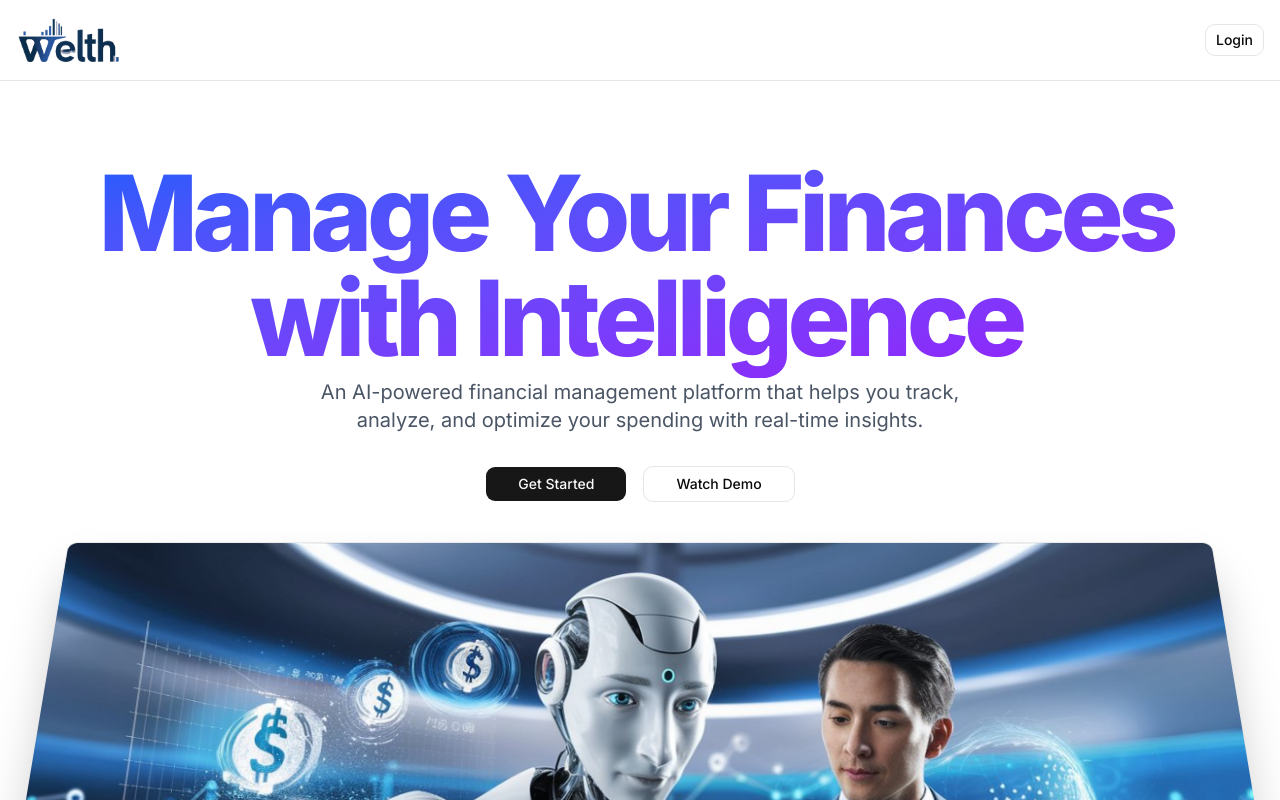
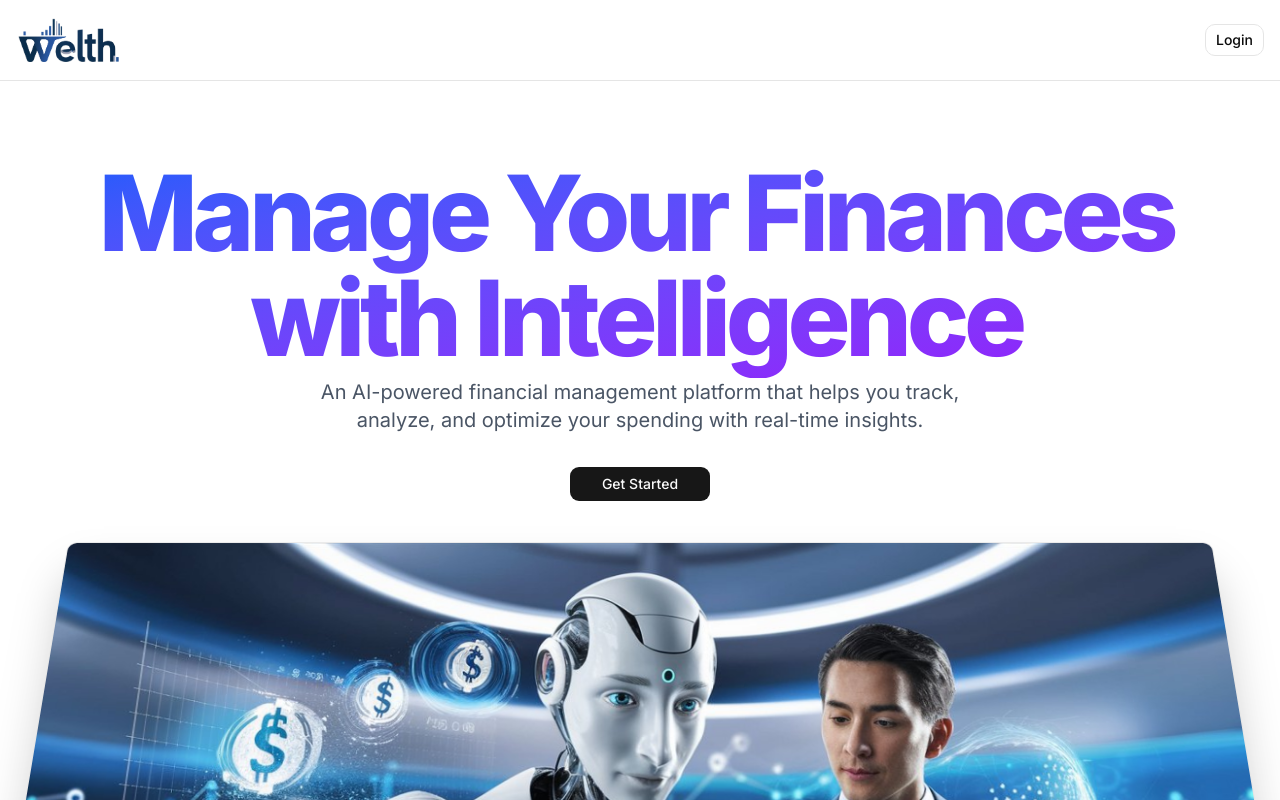
Before and after one commit to PranavGarg2005/WELTH, a Next.js app: page / in a window 1280 px wide. Shown: the top 800 px of the page. Built offline with nearby package versions, Linux system fonts and the light colour scheme; no server answers.

Commit message:
Changed hero

```diff
--- a/components/hero.tsx
+++ b/components/hero.tsx
@@ -47,11 +47,6 @@
               Get Started
             </Button>
           </Link>
-          <Link href="https://www.youtube.com/roadsidecoder">
-            <Button size="lg" variant="outline" className="px-8">
-              Watch Demo
-            </Button>
-          </Link>
         </div>
         <div className="hero-image-wrapper mt-5 md:mt-0">
           <div ref={imageRef} className="hero-image">
```
